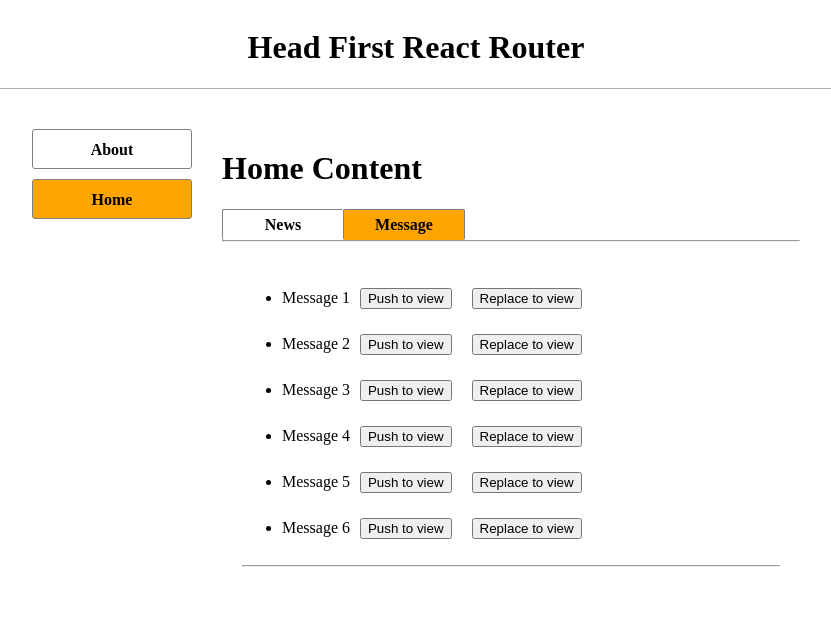
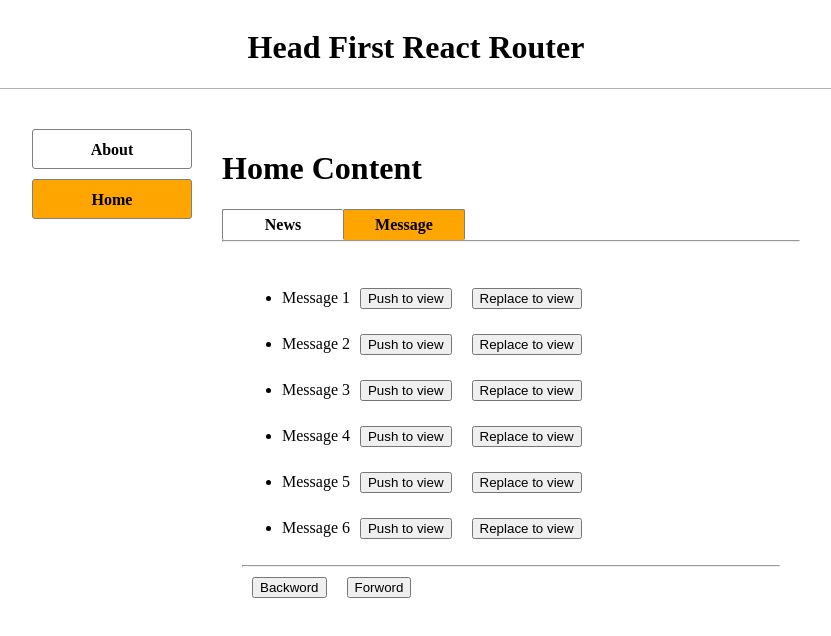
Before and after one commit to cxdeng/React, a React (Create React App) app in the folder 11-ReactRouter/param-in-router/: page /home/message in a window 1280 px wide. Shown: the top 636 px of the page, without its empty margins (224-1055 px from the left). Built offline with nearby package versions, Linux system fonts and the light colour scheme.

Commit message:
goBack and goForward function

```diff
--- a/11-ReactRouter/param-in-router/src/pages/Home/Message/Message.jsx
+++ b/11-ReactRouter/param-in-router/src/pages/Home/Message/Message.jsx
@@ -52,6 +52,9 @@
                 {/* 声明接收state参数，无需声明接收 */}
                 <Route path='/home/message/detail' component={Detail} />
 
+                <button onClick={this.back}>Backword</button>
+                <button onClick={this.forward}>Forword</button>
+
             </div>
         )
     }
@@ -83,8 +86,14 @@
 
             // push跳转 + sstate参数
             this.props.history.push('/home/message/detail', { id: id, title: title })
-
-
         }
     }
+
+    back = () => {
+        this.props.history.goBack()
+    }
+
+    forward = () => {
+        this.props.history.goForward()
+    }
 }
```
